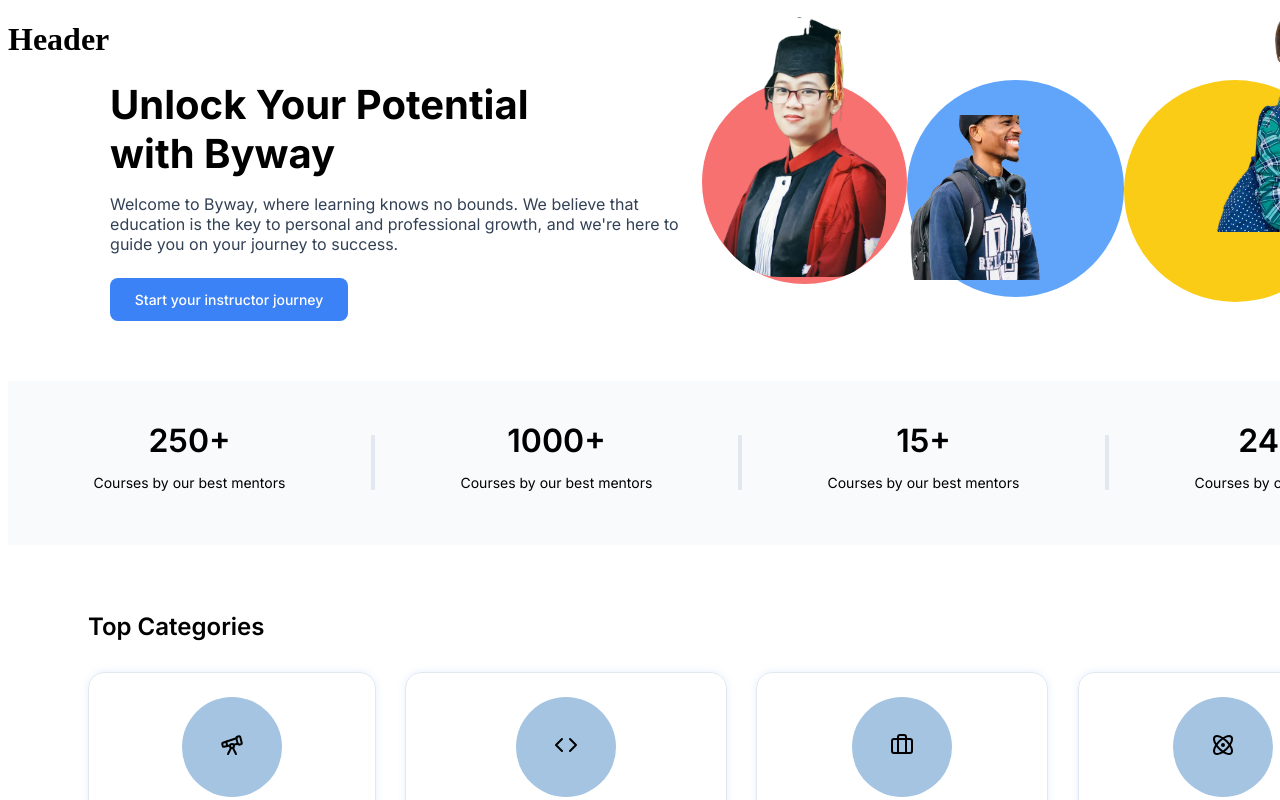
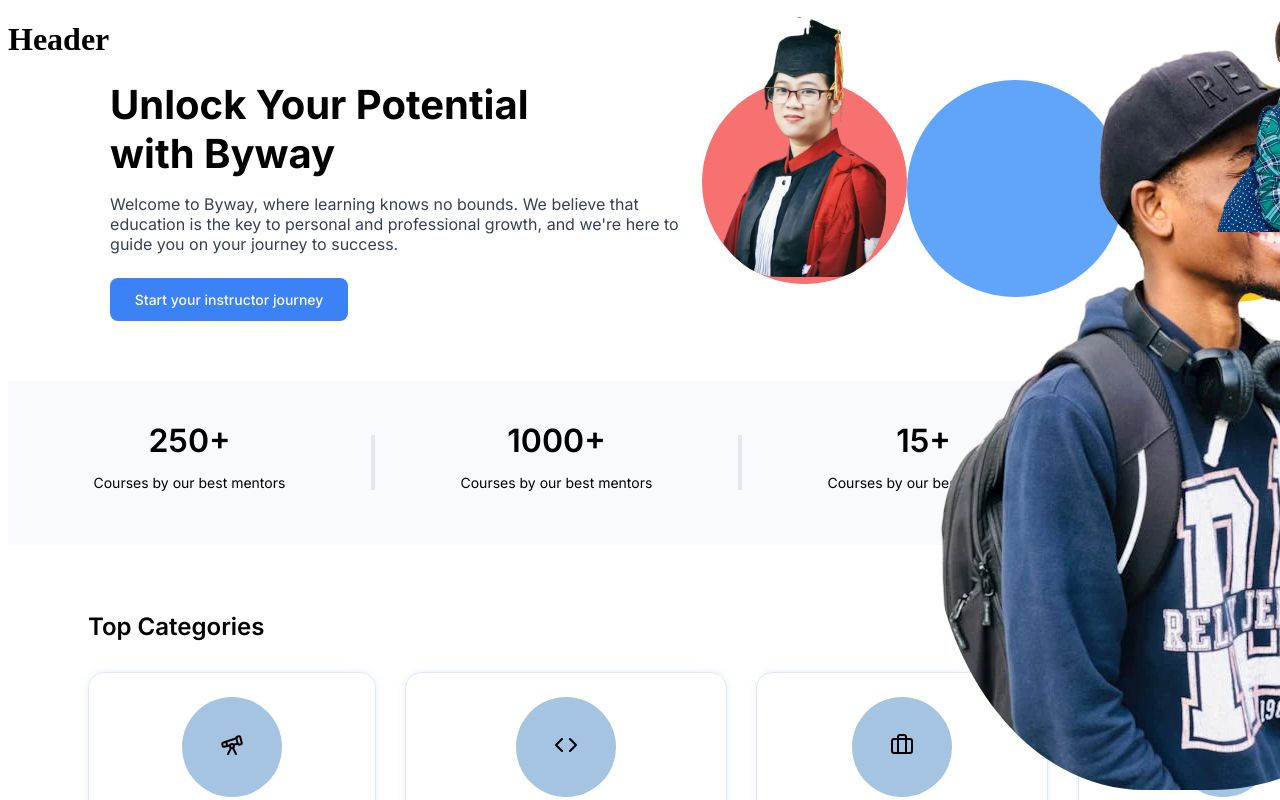
Before and after one commit to Devora-Digital/SkillBoost-Frontend, a Next.js app in the folder skillboost-frontend/: page / in a window 1280 px wide. Shown: the top 800 px of the page. Built offline with nearby package versions, Linux system fonts and the light colour scheme.

Commit message:
Edited circle inside second image position

```diff
--- a/skillboost-frontend/src/app/page.module.scss
+++ b/skillboost-frontend/src/app/page.module.scss
@@ -86,13 +86,39 @@
 
 .banner_image_second {
     position: absolute;
-    top: 114.56px;
+    // top: 26.78px;
+    top: 39.78px;
+    left: 930px;
+    // top: 16.78px;
+    // top: -52.56px;
+    width: auto;
+    height: auto;
+    border-bottom-left-radius: 38%;
+    border-bottom-right-radius: 50%;
+    // border-bottom-right-radius: 52%;
 }
 
 .banner_image_third {
     position: absolute;
     top: 11px;
 }
+
+// .banner_image_first {
+//     position: absolute;
+//     border-bottom-right-radius: 28%;
+//     border-bottom-left-radius: 42%;
+//     top: 16.78px;
+// }
+
+// .banner_image_second {
+//     position: absolute;
+//     top: 114.56px;
+// }
+
+// .banner_image_third {
+//     position: absolute;
+//     top: 11px;
+// }
 
 /*Statistic block*/
 .statistic_block {
--- a/skillboost-frontend/src/app/page.tsx
+++ b/skillboost-frontend/src/app/page.tsx
@@ -44,7 +44,9 @@ export default function Home() {
                 </div>
                 <div className={styles.wrapper_circle_second}>
                     <div className={styles.banner_circle_second}>
-                        <Image className={styles.banner_image_second} src={BannerImageSecond} alt="Banner image 02" width={173.88} height={165.19} />
+                    <Image className={styles.banner_image_second} src={BannerImageSecond} alt="Banner image 02" width={174} height={165} />
+                        {/* <Image className={styles.banner_image_second} src={BannerImageSecond} alt="Banner image 02" /> */}
+                        {/* <Image className={styles.banner_image_second} src={BannerImageSecond} alt="Banner image 02" width={173.88} height={165.19} /> */}
                     </div>
                 </div>
                 <div className={styles.wrapper_circle_third}>
```
